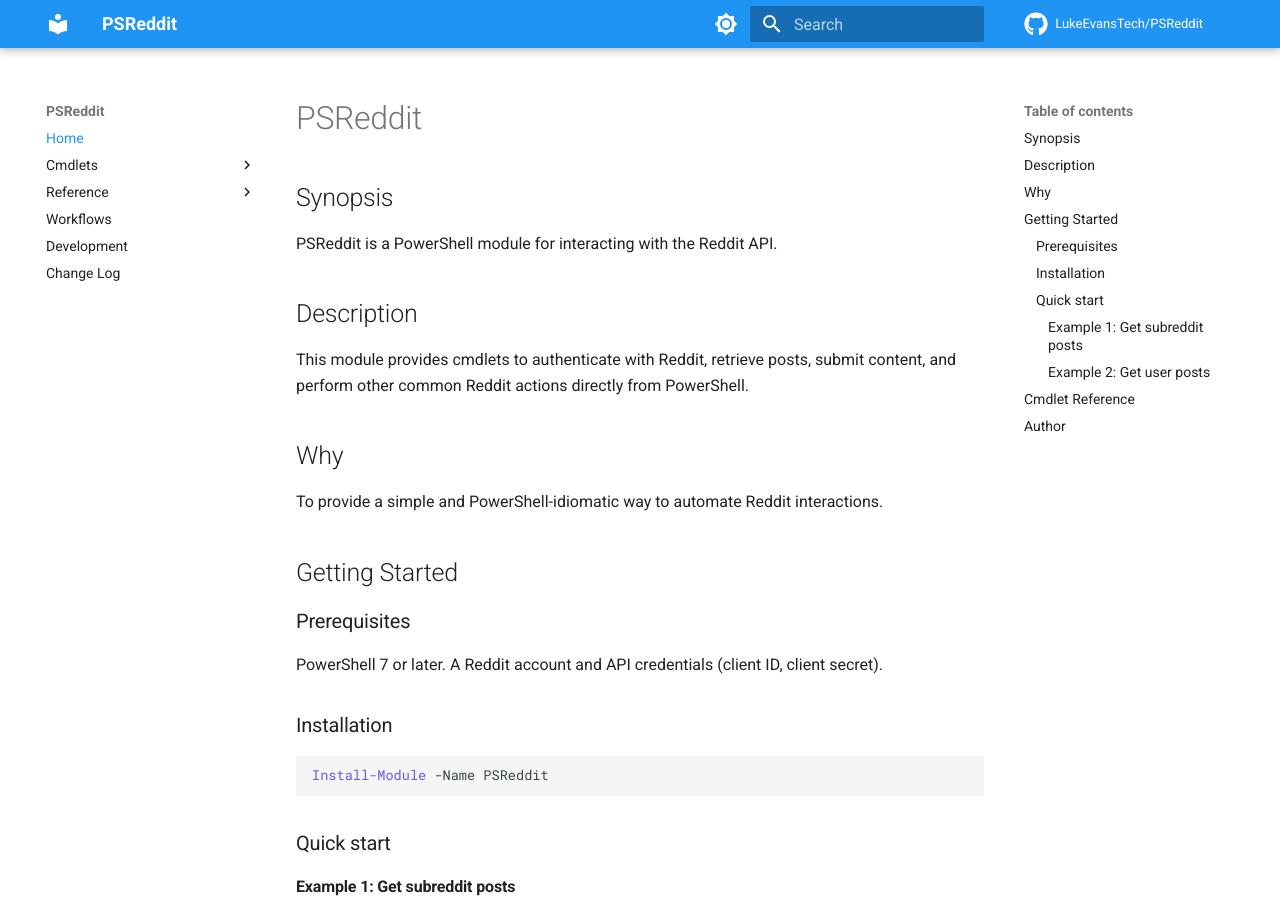
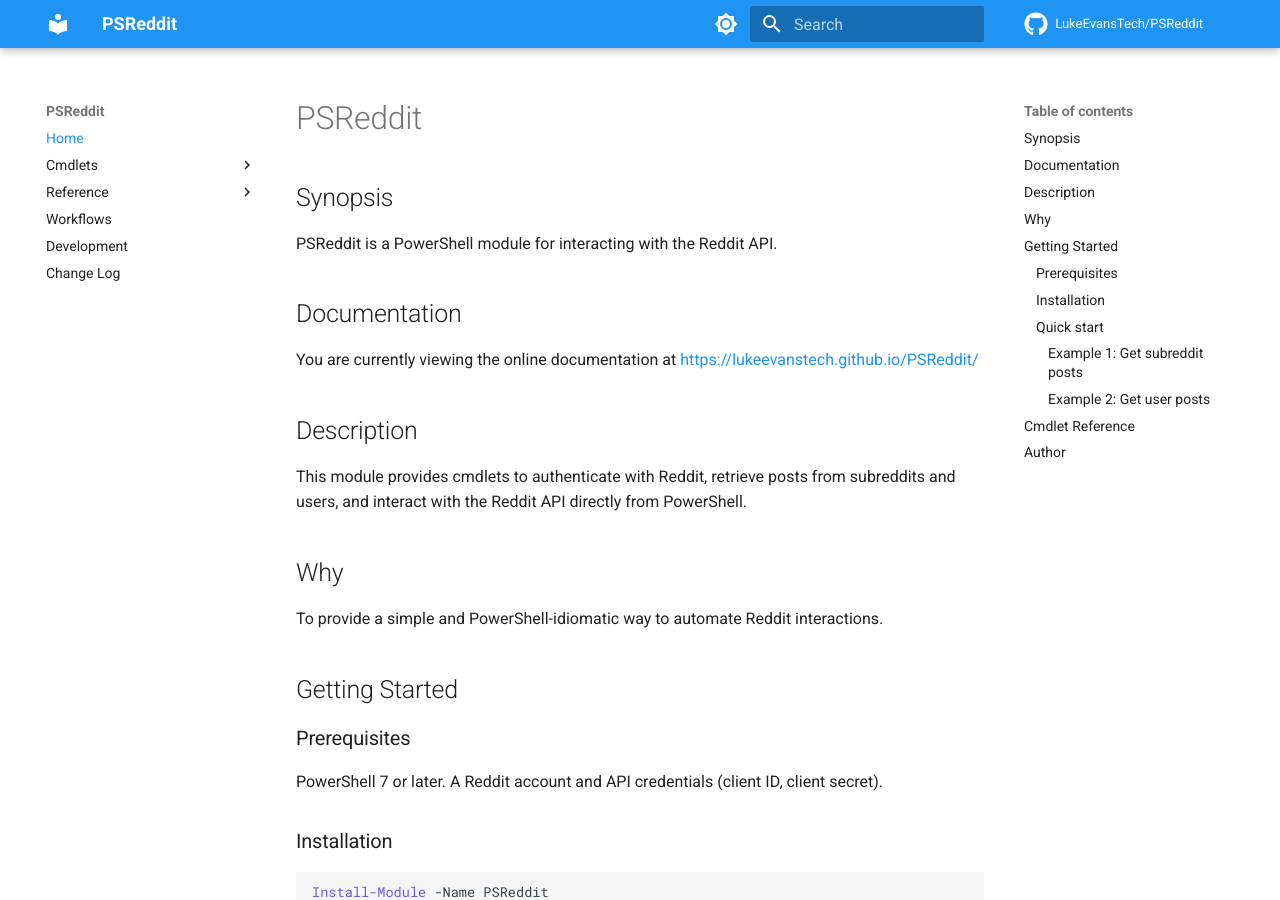
Before and after one commit to LukeEvansTech/PSReddit, an MkDocs documentation site: the page built from docs/index.md, in a window 1280 px wide and 900 px high. Built offline with MkDocs 1.6.1 and Material for MkDocs 9.7.7, drawn with Linux system fonts in a browser that asks for light colours; comment, search, counter and statistics services are not loaded.

Commit message:
Update documentation to clarify cmdlet functionalities and provide links

```diff
--- a/docs/index.md
+++ b/docs/index.md
@@ -4,9 +4,13 @@
 
 PSReddit is a PowerShell module for interacting with the Reddit API.
 
+## Documentation
+
+You are currently viewing the online documentation at [https://lukeevanstech.github.io/PSReddit/](https://lukeevanstech.github.io/PSReddit/)
+
 ## Description
 
-This module provides cmdlets to authenticate with Reddit, retrieve posts, submit content, and perform other common Reddit actions directly from PowerShell.
+This module provides cmdlets to authenticate with Reddit, retrieve posts from subreddits and users, and interact with the Reddit API directly from PowerShell.
 
 ## Why
 
```
Also changed, not shown: README.md (+9 -2 lines).
